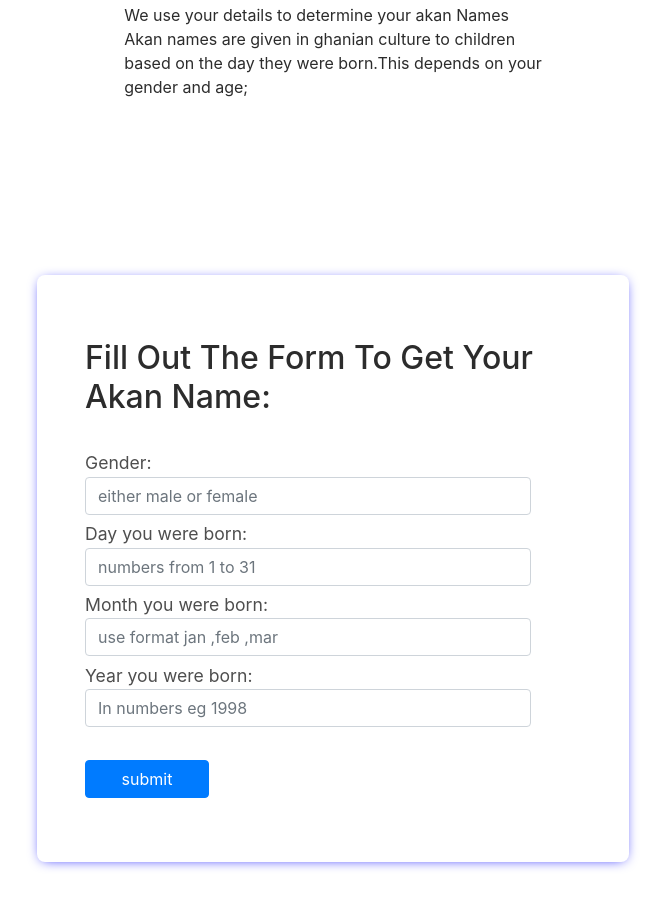
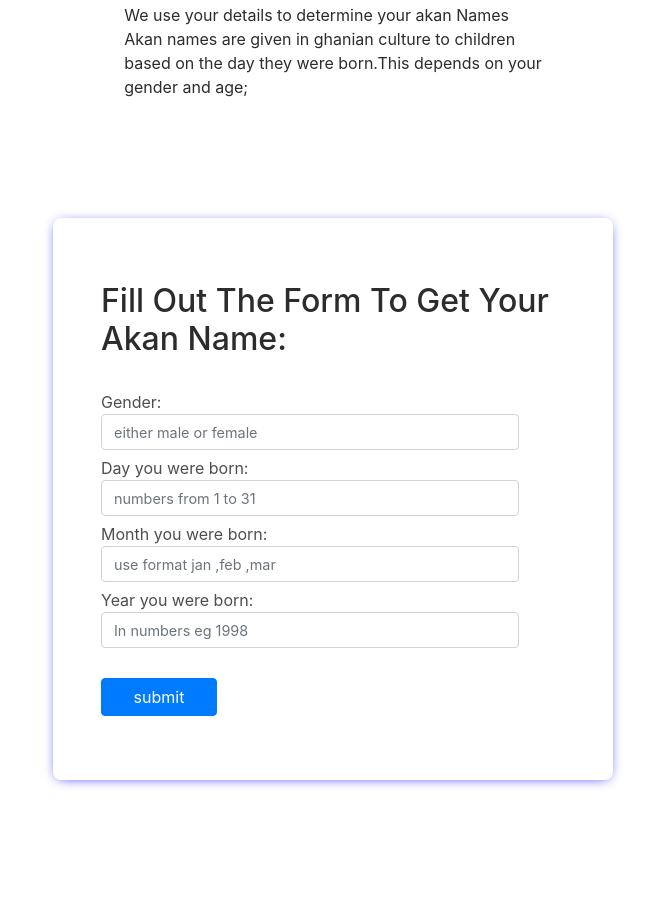
Before and after one commit to lloydMwiti/MP-prep2, a plain HTML site: page index.html in a window 1280 px wide. Shown: the part 296-1204 px from the top of the page, without its empty margins (307-972 px from the left). After the commit the page ends 1124 px from the top, so only its background shows below. Drawn offline with Linux system fonts and the light colour scheme.

Commit message:
stylechanges

```diff
--- a/index.css
+++ b/index.css
@@ -4,18 +4,18 @@
 
 }
 form{
-    font-size: 1.1rem;
+    font-size: 1rem;
     border-radius: .5rem;
     padding: 4rem 3rem;
     width: 50%;
-    max-width: 40rem;
-    min-width: 37rem;
+    max-width: 37rem;
+    min-width: 35rem;
     box-shadow: 0 .1rem .8rem -.3rem blue ;
     margin-bottom: 3rem;
     color: rgb(78, 78, 78);
 }
 form>.input{
-    font-size: 1rem;
+    font-size: .9rem;
     margin-bottom:.4rem;
     width: 90%;
     color: rgb(63, 72, 80);
@@ -26,7 +26,7 @@ form>.input{
     align-items: center;
 }
 #out{
-    margin: 3rem 0;
+    margin: 1.2rem 0;
     font-size: large;
     font-weight: lighter;
     color: rgb(32, 31, 71);
```
Also changed, not shown: index.html (+2 -0 lines).
